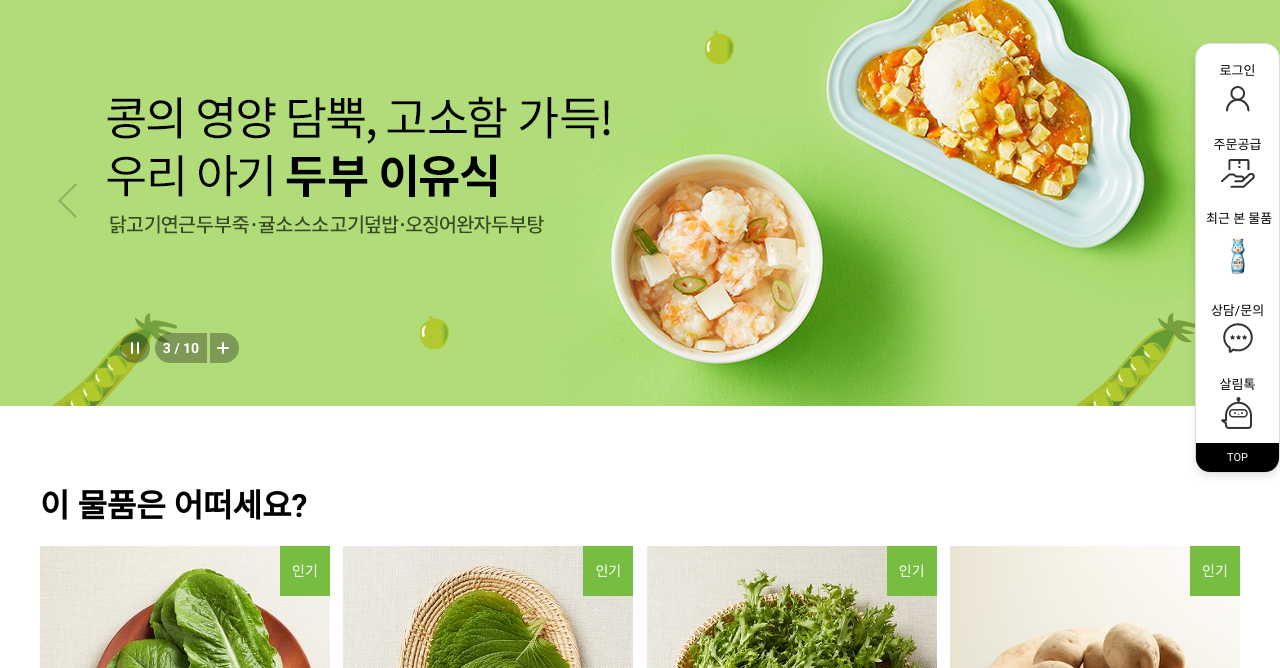
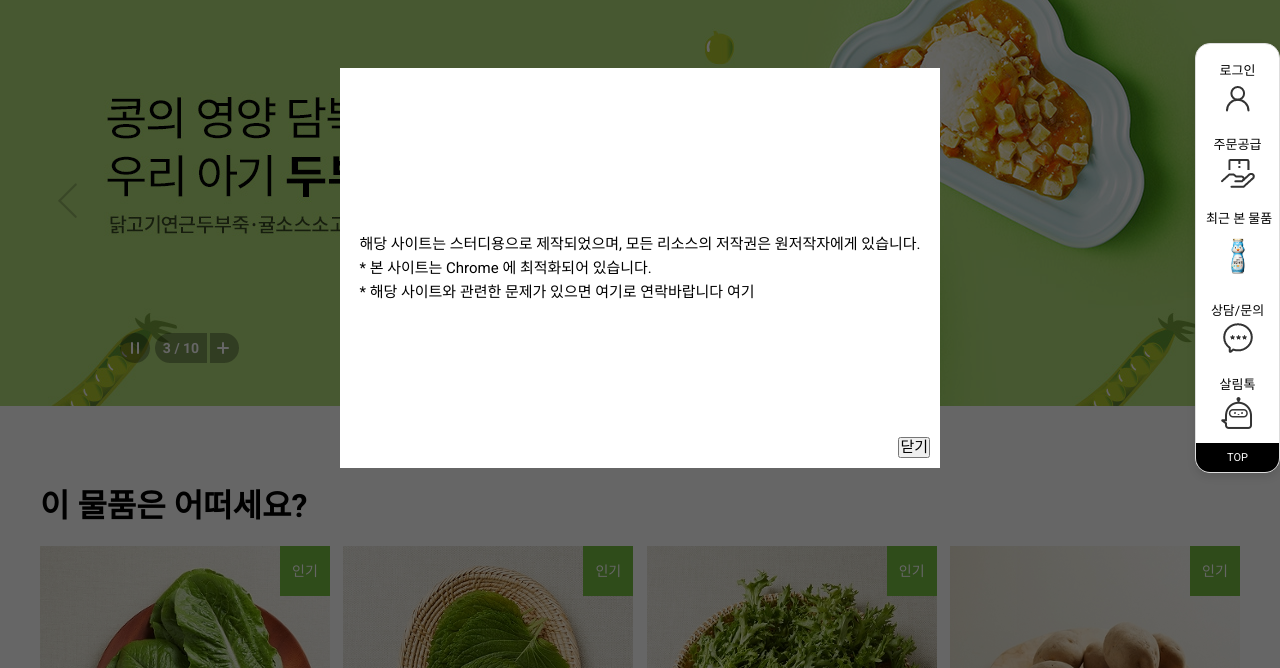
Before and after one commit to dnjepddl/newhansalim, a plain HTML site: page index.html in a window 1280 px wide. Shown: the part 132-800 px from the top of the page. Drawn offline with nearby package versions, Linux system fonts and the light colour scheme; some packages are replaced by stand-ins of ours; a script that the page names is missing.

Commit message:
feat: 231025작업

```diff
--- a/css/hansalim copy.css
+++ b/css/hansalim copy.css
@@ -47,6 +47,41 @@ body {
 .swiper {
   width: 100%;
   height: 100%;
+}
+/* modal */
+.modal-wrap{
+  position: fixed;
+  top: 0;
+  left: 0;
+  width: 100%;
+  height: 100%;
+  z-index: 99999;
+  background-color: rgba(0,0,0,0.6);
+}
+.modal-main{
+  position: absolute;
+  top: 50%;
+  left: 50%;
+  transform: translate(-50%, -50%);
+  width: 600px;
+  height: 400px;
+  background-color: #fff;
+  display: flex;
+  justify-content: center;
+  align-items: center;
+}
+.modal-close{
+  position: absolute;
+  right: 10px;
+  bottom: 10px;
+}
+.fadeOut{
+  animation: fadeOut 0.3s forwards;
+}
+@keyframes fadeOut{
+  100%{
+    opacity: 0;
+  }
 }
 /* 고정메뉴 */
 .fix-menu {
--- a/index.html
+++ b/index.html
@@ -53,7 +53,19 @@
     <script src="js/hansalim copy.js"></script>
 </head>
 <body>
-    <!-- 안내창 -->
+        <!-- 안내창 -->
+        <div class="modal-wrap">
+            <div class="modal-main">
+              <div class="modal-txt">
+                해당 사이트는 스터디용으로 제작되었으며, 모든 리소스의 저작권은
+                원저작자에게 있습니다. <br />
+                * 본 사이트는 Chrome 에 최적화되어 있습니다. <br />
+                * 해당 사이트와 관련한 문제가 있으면 여기로 연락바랍니다
+                <a href="mailto:aaa@aaa.net">여기</a>
+              </div>
+              <button class="modal-close">닫기</button>
+            </div>.
+          </div>
     <!-- 고정메뉴 -->
     <div class="fix-menu">
         <ul class="fix-list">
--- a/js/hansalim copy.js
+++ b/js/hansalim copy.js
@@ -1,4 +1,13 @@
 window.onload = function () {
+  // 모달창기능
+  let modalWrap = document.querySelector(".modal-wrap");
+  let modalClose = document.querySelector(".modal-close");
+  modalClose.addEventListener("click", function () {
+    modalWrap.classList.add("fadeOut");
+    modalWrap.addEventListener("animationend", function () {
+      modalWrap.style.display = "none";
+    });
+  });
   // 상단
   const wrap = document.querySelector(".wrap");
   const header = document.querySelector(".header");
```
